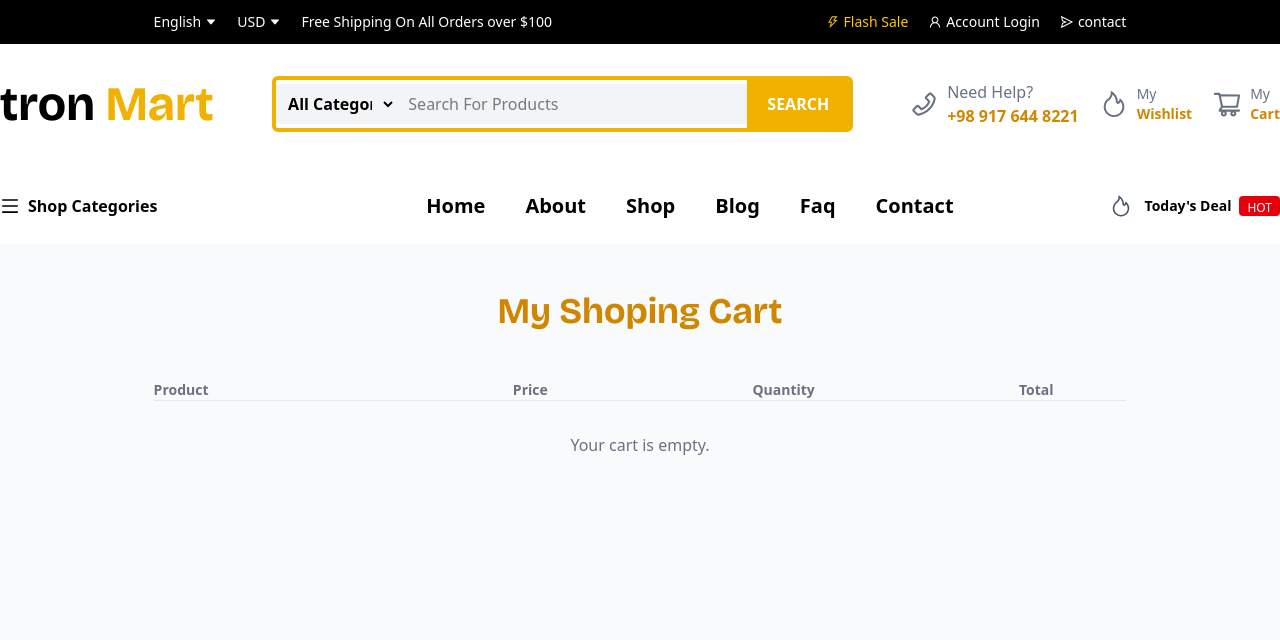
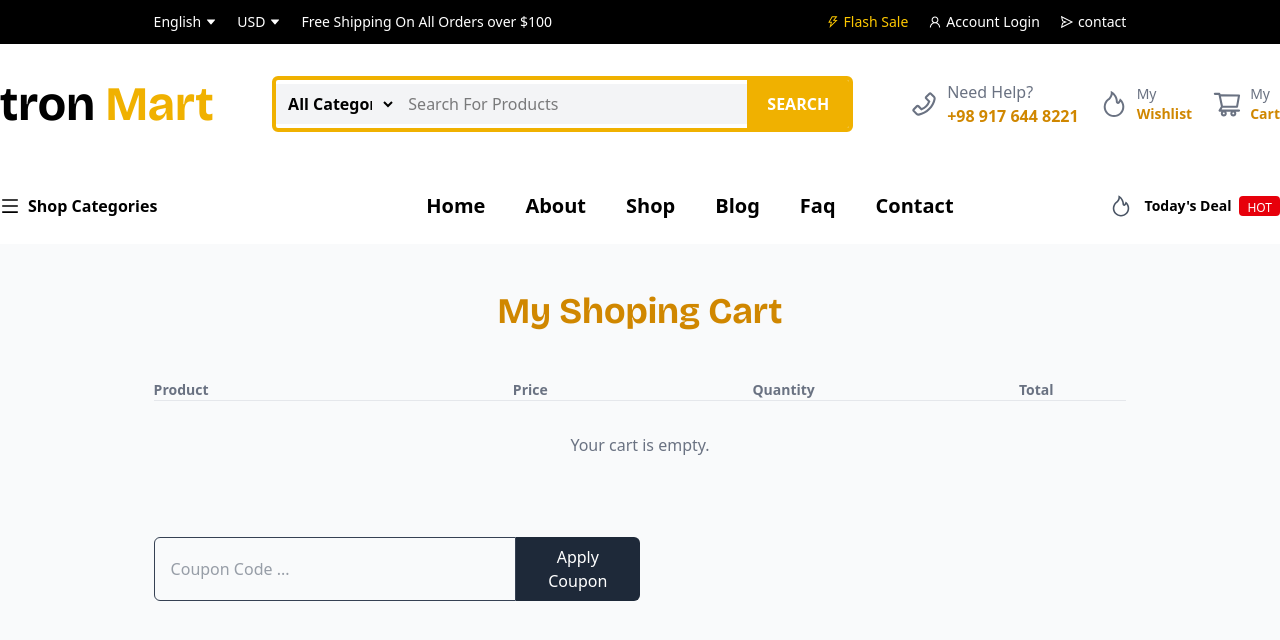
Before and after one commit to mskdeveloper/Eccommercer-Website-With-ReactJs-And-TailwindCss-Fully-Functional, a React (Vite) app: page /cart in a window 1280 px wide. Shown: the top 640 px of the page. Built offline with nearby package versions, Linux system fonts and the light colour scheme.

Commit message:
add coupon section

```diff
--- a/src/components/Pages/Cart.jsx
+++ b/src/components/Pages/Cart.jsx
@@ -1,7 +1,8 @@
 import React, { useEffect, useState } from "react";
 import { useNavigate } from "react-router";
-import { toast } from "react-toastify";
-import { AiOutlineClose, AiOutlineCoffee } from "react-icons/ai";
+import { toast, ToastContainer } from "react-toastify";
+import "react-toastify/dist/ReactToastify.css";
+import { AiOutlineClose } from "react-icons/ai";
 const Cart = () => {
   const [cart, setCart] = useState([]);
   const [couponCode, setCouponCode] = useState("");
@@ -42,7 +43,7 @@ const Cart = () => {
 
   const handleApplyCoupon = () => {
     const code = couponCode.trim().toLowerCase();
-    if (code === "freeship10") {
+    if (code === "freeship99") {
       setDiscount(10);
       toast.success("Coupon applied! You got a $10 discount.");
     } else {
@@ -70,6 +71,7 @@ const Cart = () => {
         <h1 className="text-2xl sm:text-3xl md:text-4xl font-bold text-center mb-12 text-yellow-600 font-bricolage">
           My Shoping Cart
         </h1>
+        <ToastContainer position="top-right" autoClose={1500} />
         {/* Desktop View */}
         <div className="hidden md:block overflow-x-hidden">
           <table className="w-full text-left border-seperate border-spacing-y-6">
@@ -182,6 +184,27 @@ const Cart = () => {
             </div>
           ))}
         </div>
+        {/* Coupon section */}
+        <div className="mt-12 flex flex-col md:flex-row justify-between items-center gap-4">
+          <div className="w-full md:w-1/2 flex">
+            <input
+              type="text"
+              placeholder="Coupon Code ..."
+              value={couponCode}
+              onChange={(e) => {
+                setCouponCode(e.target.value);
+              }}
+              className="border px-4 w-full rounded-l-md outline-none text-gray-700"
+            />
+
+            <button
+              onClick={handleApplyCoupon}
+              className="bg-gray-800 text-white px-6 py-2 rounded-r-md hover:bg-red-500 transition "
+            >
+              Apply Coupon
+            </button>
+          </div>
+        </div>
       </div>
     </>
   );
```
